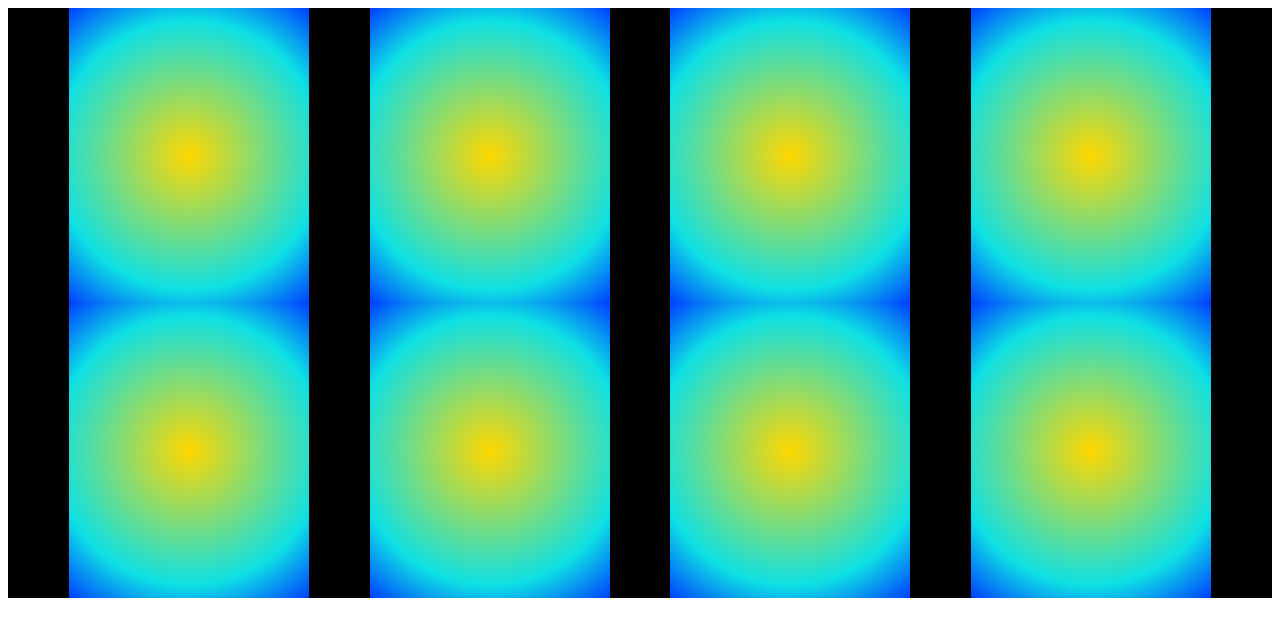
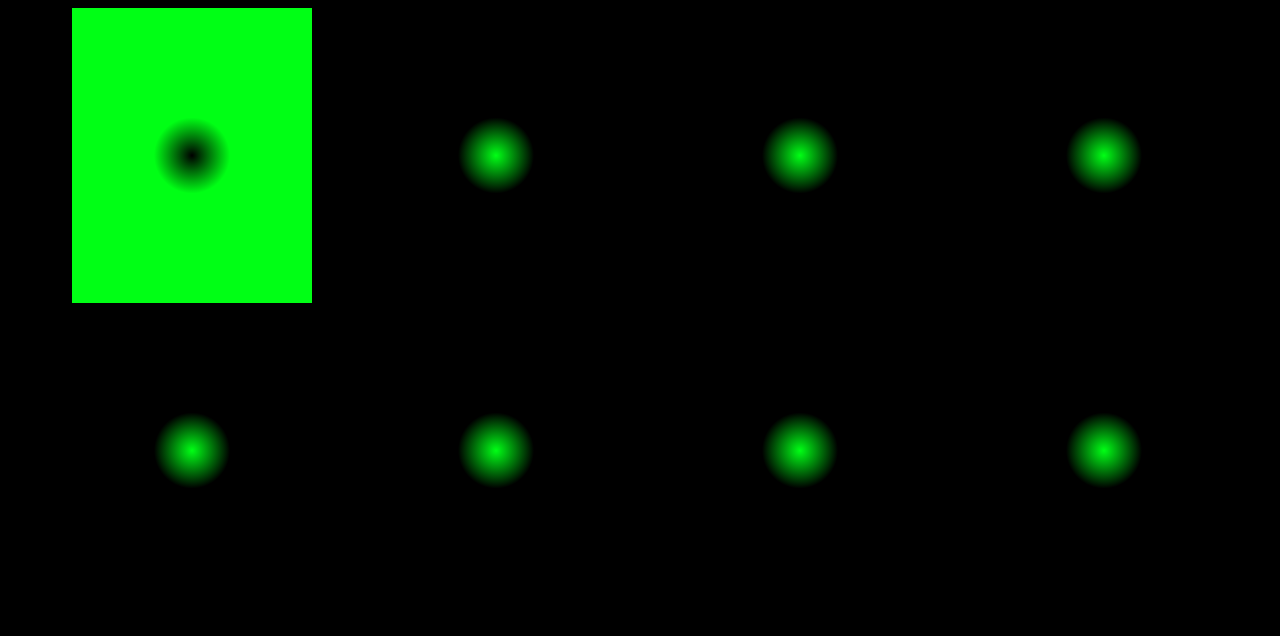
Before and after one commit to hsemediaart/AR, a plain HTML site: page index.html in a window 1280 px wide. Drawn offline with Linux system fonts and the light colour scheme.

Commit message:
black_green

```diff
--- a/ar_style.css
+++ b/ar_style.css
@@ -1,4 +1,4 @@
-.body {
+body {
     /* margin: 0 auto; */
     width: 100vw;
     height: 100vh;
@@ -28,11 +28,24 @@
     /* background-color: blue;  */
     height: 295px;
     width: 240px;
-    background: radial-gradient(circle, rgba(255,215,0,1) 0%, rgba(14,224,228,1) 71%, rgba(0,64,255,1) 100%);
+    background: radial-gradient(circle, rgb(0, 255, 21, 100) 0%,rgb(0, 255, 21, 0) 20%);
     /* border-radius: 50px; */
     /* border: 3px solid white; */
-    /* transition: border-radius ease-in 0.5s; */
+     transition: border-radius ease-in 0.2s;
     /* text-align: center; */
  font-size: 50px;
  padding: auto;
     }
+
+    .div1 {
+        /* background-color: blue;  */
+        height: 295px;
+        width: 240px;
+        background: radial-gradient(circle, rgb(0, 255, 21, 0) 0%,rgb(0, 255, 21, 100) 20%);
+        /* border-radius: 50px; */
+        /* border: 3px solid white; */
+         transition: border-radius ease-in 0.2s;
+        /* text-align: center; */
+     font-size: 50px;
+     padding: auto;
+        }
```
